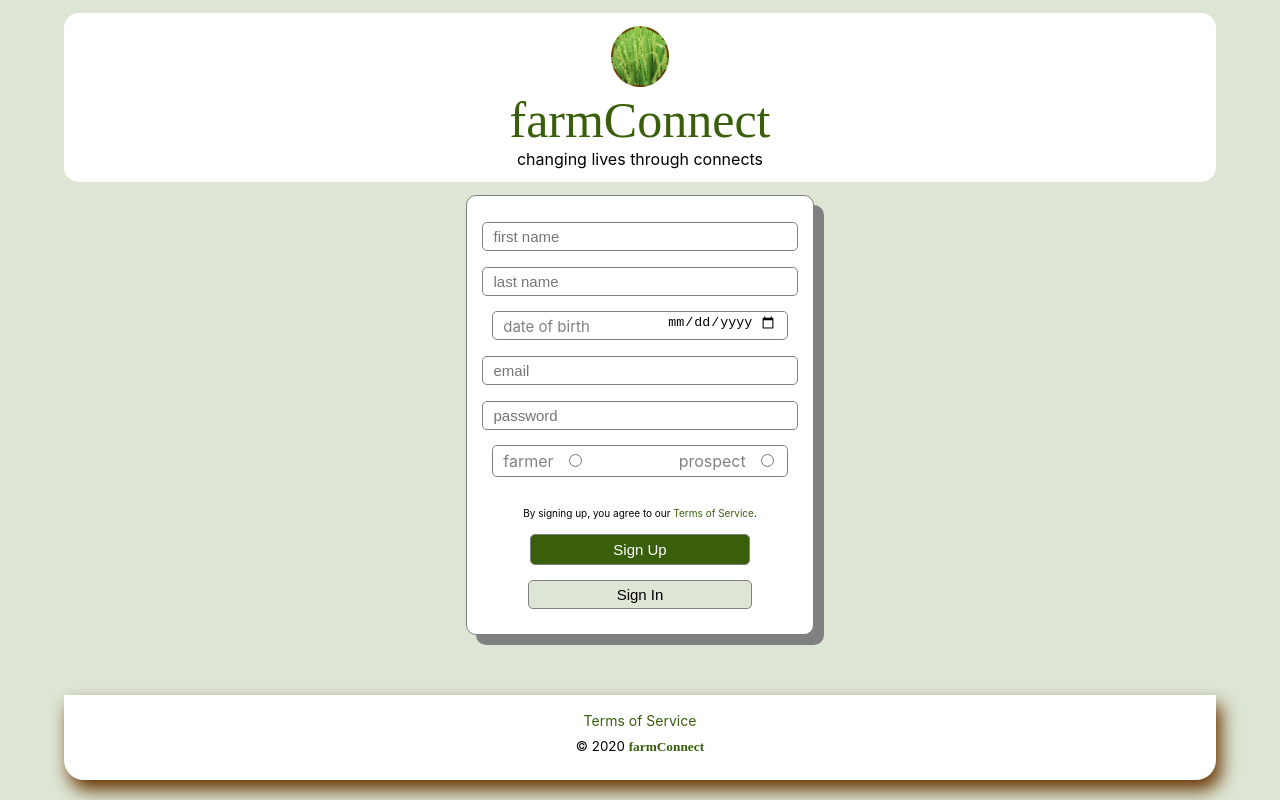
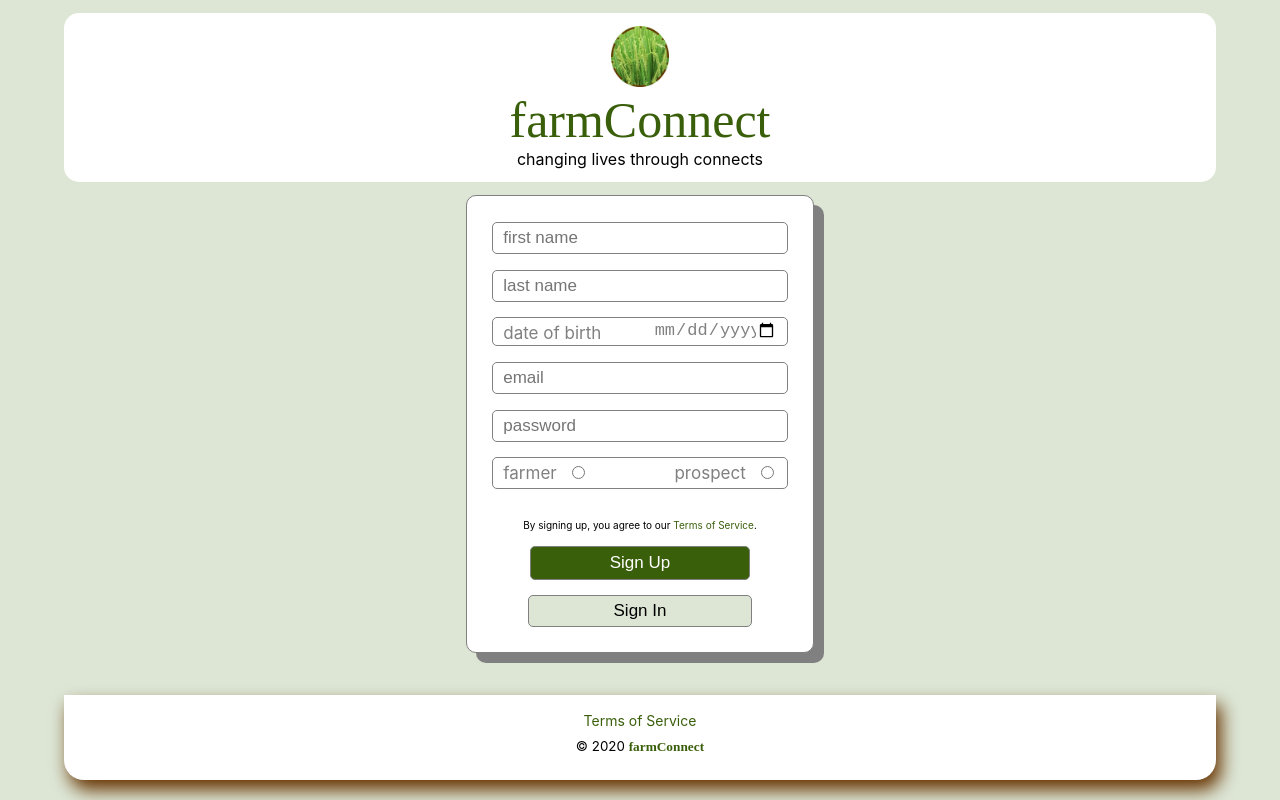
Before and after one commit to coula3/farm-connect, a React (Create React App) app in the folder farm-connect-frontend/: page /signup in a window 1280 px wide. Built offline with nearby package versions, Linux system fonts and the light colour scheme.

Commit message:
refactor styling on Signup and SignIn

```diff
--- a/farm-connect-frontend/src/containers/SignIn/SignIn.css
+++ b/farm-connect-frontend/src/containers/SignIn/SignIn.css
@@ -25,7 +25,7 @@
 
 .signin_button {
     width: 65%;
-    font-size: 15px;
+    font-size: 17px;
     padding: 5px 10px;
     border-radius: 5px;
     border: grey solid 1px;
@@ -34,7 +34,7 @@
 
 .signup_button {
     width: 65%;
-    font-size: 15px;
+    font-size: 17px;
     padding: 6px 10px;
     border-radius: 5px;
     border: grey solid 1px;
--- a/farm-connect-frontend/src/containers/SignUp/SignUp.css
+++ b/farm-connect-frontend/src/containers/SignUp/SignUp.css
@@ -39,14 +39,16 @@
 #dob_span {
     color: grey;
     padding-top: 3px;
-    font-size: 15px;
+    font-size: 17px;
     float: left;
 }
 
 #dob_input {
-    width: 40%;
+    width: 45%;
     float: right;
     border: none;
+    font-size: 17px;
+    color: grey;
 }
 
 #type_div {
@@ -63,6 +65,7 @@
 #farmer_type_div {
     display: inline;
     float: left;
+    font-size: 17px;
     color: grey;
     margin-bottom: 8px;
 }
@@ -70,6 +73,7 @@
 #prospect_type_div {
     display: inline;
     float: right;
+    font-size: 17px;
     color: grey;
 }
 
@@ -87,7 +91,7 @@
 
 .SignUp_signup_button {
     width: 67.5%;
-    font-size: 15px;
+    font-size: 17px;
     padding: 6px 10px;
     border-radius: 5px;
     border: grey solid 1px;
@@ -97,7 +101,7 @@
 
 .SignUp_signin_button {
     width: 65%;
-    font-size: 15px;
+    font-size: 17px;
     padding: 5px 10px;
     border-radius: 5px;
     border: grey solid 1px;
--- a/farm-connect-frontend/src/index.css
+++ b/farm-connect-frontend/src/index.css
@@ -14,9 +14,9 @@ code {
 }
 
 .sign_up_in_input {
-  width: 90%;
+  width: 84%;
   padding: 5px 10px;
-  font-size: 15px;
+  font-size: 17px;
   border: grey solid 1px;
   border-radius: 5px;
 }
```
